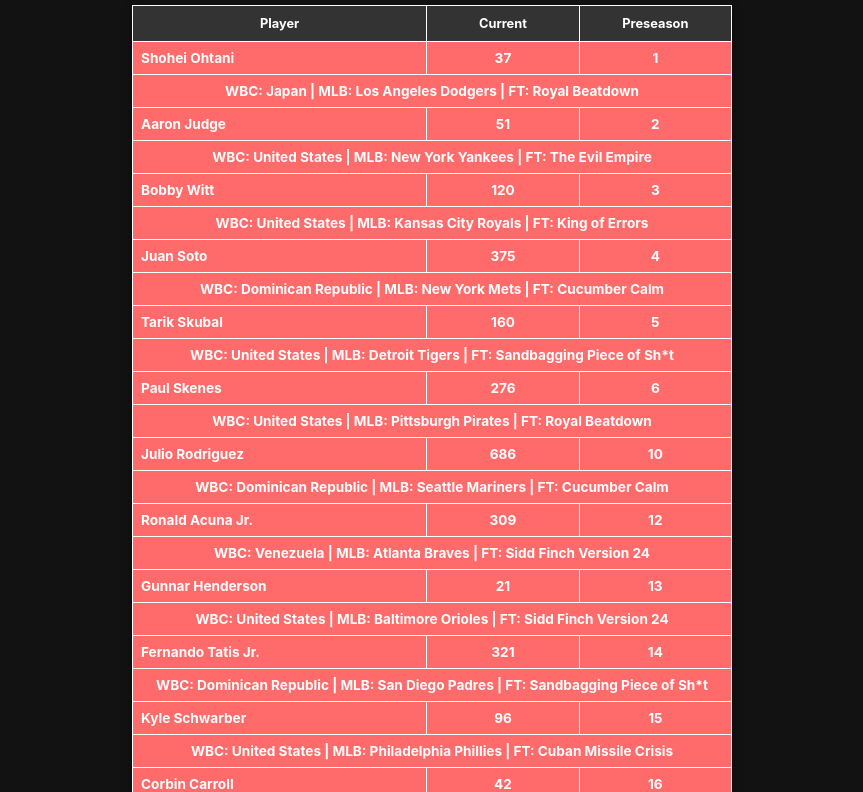
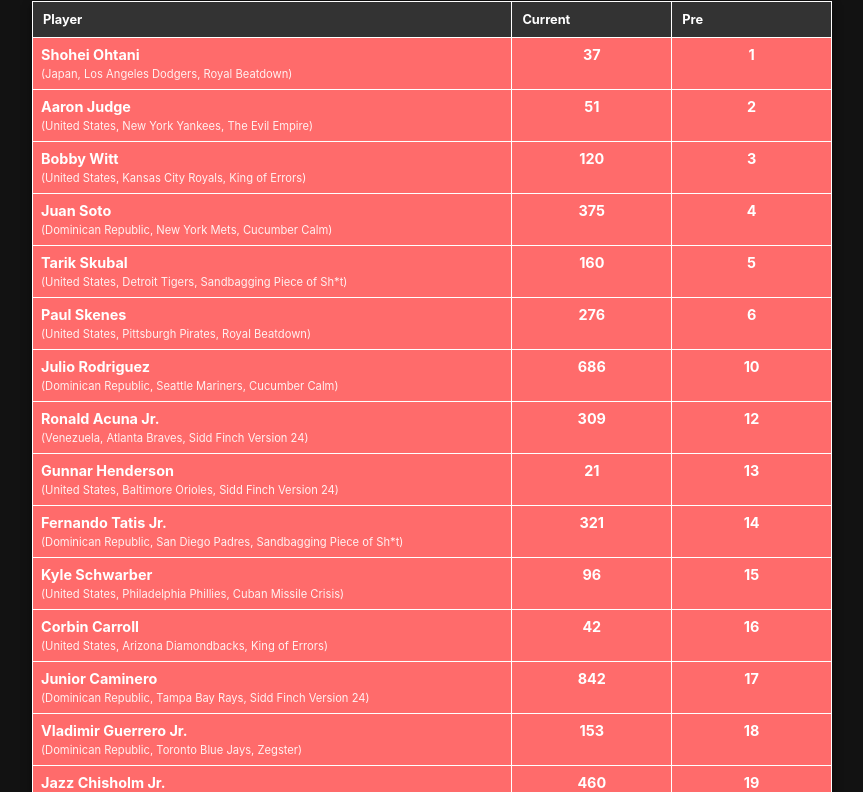
Before and after one commit to mzaiger/World_Baseball_Classic_Curse, a plain HTML site: page index.html in a window 1280 px wide. Shown: the part 74-866 px from the top of the page, without its empty margins (208-1071 px from the left). Drawn offline with Linux system fonts and the light colour scheme.

Commit message:
Add files via upload

```diff
--- a/index.html
+++ b/index.html
@@ -14,46 +14,47 @@
     h1 {
         text-align: center;
         color: #ffffff;
-        font-size: 1.5rem;
+        font-size: 1.4rem;
     }
     table {
         width: 100%;
-        max-width: 600px; /* Narrower for mobile */
+        max-width: 800px;
         margin: 0 auto;
         border-collapse: collapse;
         background: #1e1e1e;
         box-shadow: 0 4px 8px rgba(0,0,0,0.5);
-        table-layout: fixed; /* Ensures even spacing */
     }
     th {
         background-color: #333;
         color: #ffffff;
         font-weight: bold;
-        text-align: center;
-        padding: 10px 5px;
+        text-align: left;
+        padding: 10px;
         font-size: 0.8rem;
         border: 1px solid #ffffff;
     }
     td {
         padding: 8px;
         border: 1px solid #ffffff;
-        font-size: 0.85rem;
+        font-size: 0.9rem;
         color: #ffffff; /* White letters */
         font-weight: bold;
-        word-wrap: break-word;
+        vertical-align: top; /* Keeps name at the top of the cell */
     }
-    /* Sub-row styling for labels or secondary data */
-    .sub-info {
-        font-size: 0.75rem;
-        text-align: center;
+    /* Sub-text for the team info */
+    .team-info {
+        display: block;
+        font-size: 0.7rem;
+        font-weight: normal;
+        margin-top: 4px;
+        opacity: 0.9;
     }
-    .worse td {
+    .worse {
         background-color: #ff6b6b !important;
     }
-    .better td {
+    .better {
         background-color: #51cf66 !important;
     }
-    /* Fallback for standard rows */
     tr:not(.worse):not(.better) td {
         background-color: #444444;
     }
@@ -66,13 +67,13 @@
     <table>
         <thead>
             <tr>
-                <th style="width: 50%;">Player</th>
-                <th style="width: 25%;">Current</th>
-                <th style="width: 25%;">Preseason</th>
+                <th style="width: 60%;">Player</th>
+                <th style="width: 20%;">Current</th>
+                <th style="width: 20%;">Pre</th>
             </tr>
         </thead>
         <tbody id="tableBody">
-            </tbody>
+        </tbody>
     </table>
 
     <script>
@@ -81,45 +82,33 @@
                 const response = await fetch('player_ranks.json');
                 const data = await response.json();
 
-                // Order by Preseason Rank (Smallest to Greatest)
                 data.sort((a, b) => parseInt(a.preseason_rank) - parseInt(b.preseason_rank));
 
                 const tableBody = document.getElementById('tableBody');
                 tableBody.innerHTML = '';
 
                 data.forEach(player => {
+                    const tr = document.createElement('tr');
                     const pre = parseInt(player.preseason_rank);
                     const cur = parseInt(player.current_rank);
-                    let statusClass = '';
 
                     if (cur > pre) {
-                        statusClass = 'worse';
+                        tr.classList.add('worse');
                     } else if (pre > cur) {
-                        statusClass = 'better';
+                        tr.classList.add('better');
                     }
 
-                    // Top Row: Player, Current, Preseason
-                    const topRow = document.createElement('tr');
-                    topRow.className = statusClass;
-                    topRow.innerHTML = `
-                        <td>${player.name_raw}</td>
+                    tr.innerHTML = `
+                        <td>
+                            ${player.name_raw}
+                            <span class="team-info">
+                                (${player["WBC TEAM"]}, ${player.ORG}, ${player.fantasy_team})
+                            </span>
+                        </td>
                         <td style="text-align:center;">${player.current_rank}</td>
                         <td style="text-align:center;">${player.preseason_rank}</td>
                     `;
-
-                    // Bottom Row: WBC Team, MLB Team, Fantasy Team (Spans all columns)
-                    const bottomRow = document.createElement('tr');
-                    bottomRow.className = `${statusClass} sub-info`;
-                    bottomRow.innerHTML = `
-                        <td colspan="3">
-                            WBC: ${player["WBC TEAM"]} |
-                            MLB: ${player.ORG} |
-                            FT: ${player.fantasy_team}
-                        </td>
-                    `;
-
-                    tableBody.appendChild(topRow);
-                    tableBody.appendChild(bottomRow);
+                    tableBody.appendChild(tr);
                 });
             } catch (error) {
                 console.error("Unable to load JSON:", error);
```
